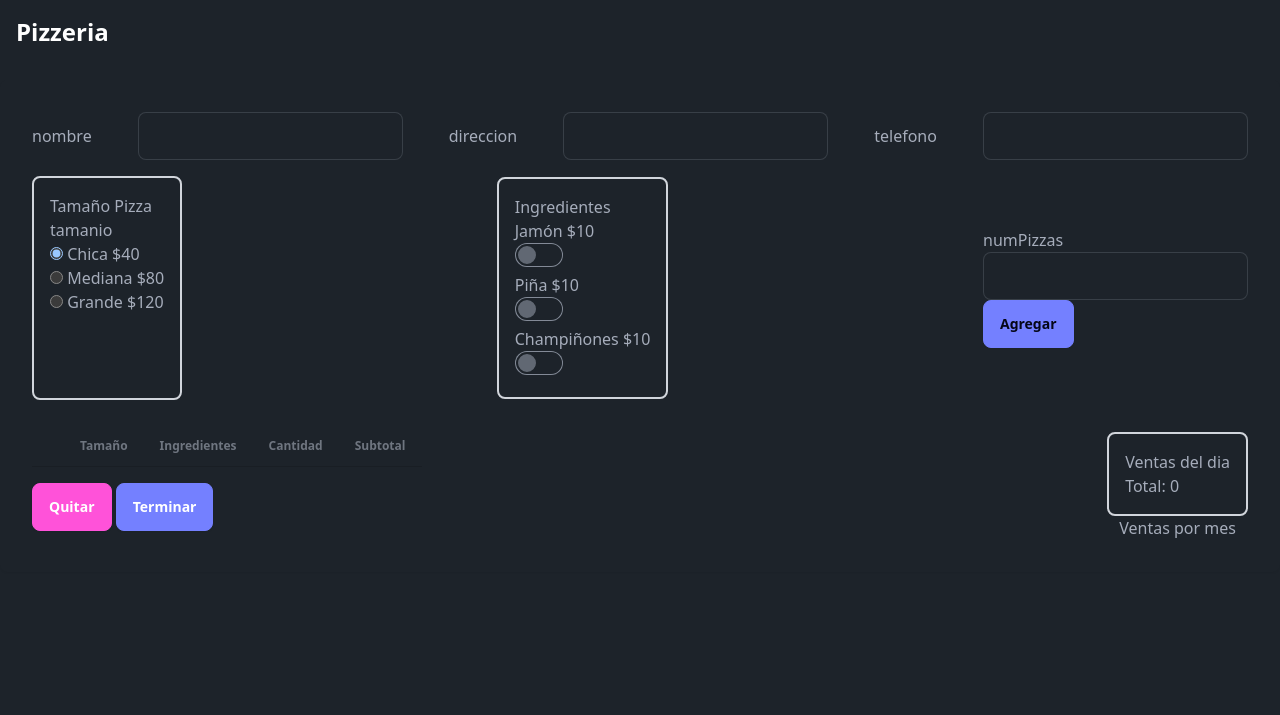
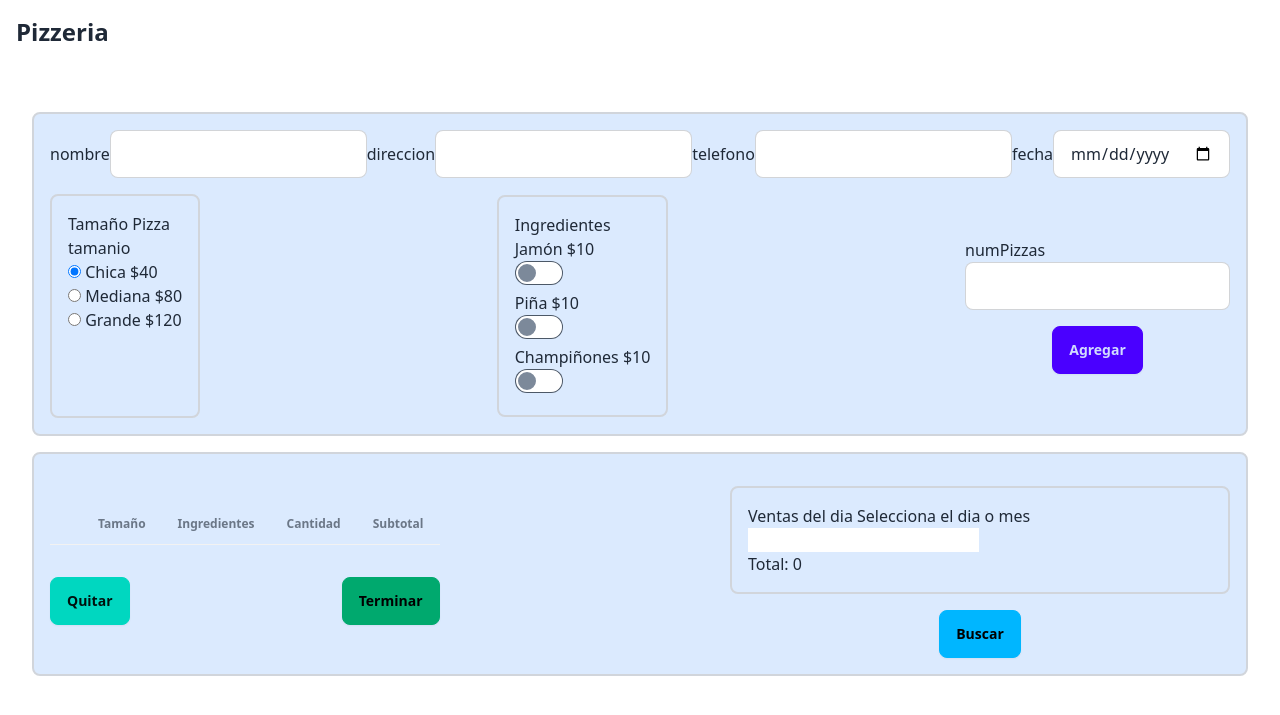
Before and after one commit to IDGS-801-21000016/Practicas_BD_IDGS801, a Flask app: page /pizza in a window 1280 px wide. Shown: the top 715 px of the page. Run offline with Flask 3, Linux system fonts and the light colour scheme; lists and menus that the app fills with data are empty; some libraries are stand-ins or nearby versions.

Commit message:
JURH 13/3/2024 practica pizzeria

```diff
--- a/forms.py
+++ b/forms.py
@@ -1,6 +1,6 @@
 
 from flask_wtf import Form
-from wtforms import StringField, IntegerField, EmailField,FloatField,RadioField,BooleanField
+from wtforms import StringField, IntegerField, EmailField,FloatField,RadioField,BooleanField,SelectField,DateField
 # importamos los validadores de WTForms
 from wtforms.validators import DataRequired, Length, Email
 
@@ -25,6 +25,7 @@ class PizzeriaForm(Form):
     id = StringField('id')
     Nombre = StringField('nombre',validators=[DataRequired(message="El campo es requerido"), Length(4, 50, "Ingresa un nombre valido")])
     Direccion = StringField('direccion', validators=[DataRequired(message="El campo es requerido")])
+    fecha = DateField('fecha', validators=[DataRequired(message="El campo es requerido")])
     Telefono = StringField('telefono', validators=[Length(4, 50, "Ingresa un telefono valido min 4 max 50"), DataRequired(message="El campo es requerido")])
     NumPizzas = IntegerField('numPizzas', validators=[DataRequired(message="El campo es requerido")])
     Tamanio = RadioField('tamanio', choices=[('chica', 'Chica $40'), ('mediana', 'Mediana $80'), ('grande', 'Grande $120')], validators=[DataRequired(message="El campo es requerido")], default='chica')
--- a/main.py
+++ b/main.py
@@ -12,8 +12,9 @@ import json
 import datetime
 
 
+app.config.from_object(DevConfig)
 
-app.config.from_object(DevConfig)
+
 csrf = CSRFProtect(app)
 
 
@@ -35,20 +36,45 @@ def index():
 
 @app.route('/ventasByDayOrMonth', methods=['POST'])
 def ventasByDayOrMonth():
-    dayOrMonth  = request.json["dayOrMonth"]
+    dayOrMonth = request.json["dayOrMonth"]
     ventas = ventaFinal.query.all()
 
-    # Filtrar las ventas que se hicieron el mismo día sacando del date el día de hoy
-    if dayOrMonth == "day":
-        ventas = [venta_to_dict(venta) for venta in ventas if venta.fecha_compra.date() == datetime.datetime.now().date()]
-        total_ventas = sum(venta["total"] for venta in ventas)
+    days = {
+        "lunes": 0,
+        "martes": 1,
+        "miercoles": 2,
+        "jueves": 3,
+        "viernes": 4,
+        "sabado": 5,
+        "domingo": 6
+    }
 
-        return jsonify({"total_ventas": total_ventas, "ventas": ventas})
+    mon = {
+        "enero": 1,
+        "febrero": 2,
+        "marzo": 3,
+        "abril": 4,
+        "mayo": 5,
+        "junio": 6,
+        "julio": 7,
+        "agosto": 8,
+        "septiembre": 9,
+        "octubre": 10,
+        "noviembre": 11,
+        "diciembre": 12
+    }
+
+    if dayOrMonth in days:
+        ventas_filtradas = [venta_to_dict(venta) for venta in ventas if venta.fecha_compra.weekday() == days[dayOrMonth]]
+        print(f"Ventas del dia: {ventas_filtradas}")
     else:
-        ventas = [venta_to_dict(venta) for venta in ventas if venta.fecha_compra.month == datetime.datetime.now().month]
-        total_ventas = sum(venta["total"] for venta in ventas)
+        ventas_filtradas = [venta_to_dict(venta) for venta in ventas if venta.fecha_compra.month == mon[dayOrMonth]]
+        print(f"Ventas del mes: {ventas_filtradas}")
 
-        return jsonify({"total_ventas": total_ventas, "ventas": ventas})
+    total_ventas = sum([venta["total"] for venta in ventas_filtradas])
+    return jsonify({"total_ventas": total_ventas, "ventas": ventas_filtradas})
+
+
 
 def venta_to_dict(venta):
     return {
@@ -68,24 +94,23 @@ def pizza():
         "grande": 120
     }
     ventas = ventaFinal.query.all()
-    #filtrar las ventas que se hicieron el mismo dia sacando del date el dia de hoy
+
     ventas = [venta.__dict__ for venta in ventas if venta.fecha_compra.date() == datetime.datetime.now().date()]
     print(f"Ventas del dia: {ventas}")
 
     total_ventas = lambda ventas: sum([venta["total"] for venta in ventas])
 
     if request.method == 'PUT':
-        #aqui se agregan las pizzas a la tabla ventaFinal
+
         id_cliente = request.json["id_cliente"]
         id_pizza = request.json["ids"]
+        fecha = request.json["fecha"]
+
+        pizzas=[]
+
+        id_pizza = json.loads(id_pizza)
 
 
-
-        pizzas=[]
-        #convertir el string a un arreglo de enteros
-        id_pizza = json.loads(id_pizza)
-
-        #obtenemos todas las pizzas del cliente para calcular el total
         for id_pizza in id_pizza:
                 pizza = Pizza.query.filter_by(id=id_pizza).first()
                 pizzas.append(pizza)
@@ -96,15 +121,15 @@ def pizza():
 
         precio_Total =  0
         for pizza in pizzas:
-                precio_Total += pizza["numPizzas"] * precio_pizza[pizza["tamanio"]] +(10 if pizza["jamon"] else 0) + (10 if pizza["pina"] else 0) + (10 if pizza["champinones"] else 0)
+                precio_Total += pizza["numPizzas"] * precio_pizza[pizza["tamanio"]] +(10 if pizza["jamon"] else 0) * pizza["numPizzas"] + (10 if pizza["pina"] else 0) * pizza["numPizzas"] + (10 if pizza["champinones"] else 0) * pizza["numPizzas"]
 
-        #agregar ahora so en ventasFinal
 
-        venta = ventaFinal(nombreCliente=cliente.nombre, total=precio_Total)
+
+        venta = ventaFinal(nombreCliente=cliente.nombre, total=precio_Total, fecha_compra=fecha)
         db.session.add(venta)
         db.session.commit()
 
-        #limpiar los datos de pizzeria_form
+
         pizzeria_form.process()
 
         return render_template('pizza.html', form=pizzeria_form, ventas=ventas, total_ventas=total_ventas(ventas))
@@ -113,13 +138,13 @@ def pizza():
         idsToDelete = request.json["idsToDelete"]
         id_cliente  = request.json["id_cliente"]
         print(f"idsToDelete: {idsToDelete} del id_cliente: {id_cliente}")
-        #convertir el string a un arreglo de enteros
+
         idsToDelete = json.loads(idsToDelete)
 
-        # convertir los ids a enteros
+
         for id_pizza in idsToDelete:
                 print(f"Eliminando pizza con id: {id_pizza}")
-                #eliminar la pizza primero de la tabla detalle_pizza_compra
+
                 detalle = detalle_pizza_compra.query.filter_by(id_cliente=id_cliente, id_pizza=id_pizza).first()
                 db.session.delete(detalle)
                 db.session.commit()
@@ -128,22 +153,23 @@ def pizza():
                 db.session.commit()
         pizzas = db.session.query(Pizza).join(detalle_pizza_compra).filter(detalle_pizza_compra.id_cliente == id_cliente).all()
         pizzas = [pizza.__dict__ for pizza in pizzas]
-        pizzeria_form.id.data = id_cliente  # Asignar el ID al formulario
-        #agregar al arreglo de pizzas el subtotal de cada pizza que es numPizzas * precio_pizza[tamanio]
+        pizzeria_form.id.data = id_cliente
+
         for pizza in pizzas:
-            pizza["subtotal"] = pizza["numPizzas"] * precio_pizza[pizza["tamanio"]] +(10 if pizza["jamon"] else 0) + (10 if pizza["pina"] else 0) + (10 if pizza["champinones"] else 0)
-        return render_template('pizza.html', form=pizzeria_form, pizzas=pizzas, ventas=ventas, total_ventas=total_ventas(ventas))
+            pizza["subtotal"] =pizza["numPizzas"] * precio_pizza[pizza["tamanio"]] +(10 if pizza["jamon"] else 0) * pizza["numPizzas"] + (10 if pizza["pina"] else 0) * pizza["numPizzas"] + (10 if pizza["champinones"] else 0) * pizza["numPizzas"]
+        return render_template('pizza.html', form=pizzeria_form, pizzas=pizzas, ventas=[], total_ventas=0)
 
     if request.method == 'POST' and pizzeria_form.validate():
         id_cliente = pizzeria_form.id.data
-        if not id_cliente:  # Si el ID del cliente no está en el formulario, crear uno nuevo
+        if not id_cliente:
             cliente = Cliente(nombre=pizzeria_form.Nombre.data, direccion=pizzeria_form.Direccion.data, telefono=pizzeria_form.Telefono.data)
             db.session.add(cliente)
             db.session.commit()
-            id_cliente = cliente.id  # Obtener el ID del cliente creado
+            id_cliente = cliente.id
 
         print(f"Cliente: {id_cliente}")
-        pizzeria_form.id.data = id_cliente  # Asignar el ID al formulario
+        pizzeria_form.id.data = id_cliente
+
 
         pizza = Pizza(numPizzas=pizzeria_form.NumPizzas.data, tamanio=pizzeria_form.Tamanio.data, jamon=pizzeria_form.Jamon.data, pina=pizzeria_form.Pina.data, champinones=pizzeria_form.Champinones.data)
         db.session.add(pizza)
@@ -155,19 +181,12 @@ def pizza():
 
         pizzas = db.session.query(Pizza).join(detalle_pizza_compra).filter(detalle_pizza_compra.id_cliente == id_cliente).all()
         pizzas = [pizza.__dict__ for pizza in pizzas]
-        #agregar al arreglo de pizzas el subtotal de cada pizza que es numPizzas * precio_pizza[tamanio]
         for pizza in pizzas:
-            pizza["subtotal"] = pizza["numPizzas"] * precio_pizza[pizza["tamanio"]] +(10 if pizza["jamon"] else 0) + (10 if pizza["pina"] else 0) + (10 if pizza["champinones"] else 0)
-
-
-
+            pizza["subtotal"] = pizza["numPizzas"] * precio_pizza[pizza["tamanio"]] +(10 if pizza["jamon"] else 0) * pizza["numPizzas"] + (10 if pizza["pina"] else 0) * pizza["numPizzas"] + (10 if pizza["champinones"] else 0) * pizza["numPizzas"]
 
         print(f"Las pizzas acumuladas son: {pizzas}")
 
-        return render_template('pizza.html', form=pizzeria_form, pizzas=pizzas, ventas=ventas, total_ventas=total_ventas(ventas))
-
-    #regresar las ventas que se hicieron el mismo dia
-
+        return render_template('pizza.html', form=pizzeria_form, pizzas=pizzas, ventas=[], total_ventas=0)
 
 
     return render_template('pizza.html', form=pizzeria_form, pizzas=[], ventas=ventas, total_ventas=total_ventas(ventas))
@@ -192,6 +211,8 @@ def empleados():
 def tabla_empleados():
         empleados = Empleados.query.all()
         return render_template('tabla_empleado.html', empleados=empleados)
+
+
 
 @app.route('/editar', methods=['GET', 'POST'])
 def editar_empleado():
@@ -242,9 +263,6 @@ def eliminar_empleado():
 
 @app.route('/alumnos', methods=['GET', 'POST'])
 def alumnos():
-        # titulo = "UTL!!!"
-        # nombres = ["Mario", "Juan", "Pedro", "Dario"]
-        # return render_template('alumnos.html', titulo=titulo, nombres=nombres)
         usuario_form = UserForm(request.form)
         nombre = None
         p_apellido = None
--- a/models.py
+++ b/models.py
@@ -55,3 +55,6 @@ class ventaFinal(db.Model):
     nombreCliente: str = db.Column(db.String(50))
     total: float = db.Column(db.Float)
     fecha_compra: datetime = db.Column(db.DateTime, default=datetime.datetime.now)
+    dia = db.Column(db.String(50))
+    mes = db.Column(db.String(50))
+    anio = db.Column(db.String(50))
--- a/static/main.js
+++ b/static/main.js
@@ -1,17 +1,19 @@
 let total = 0;
+console.log('main.js loaded');
 document
 	.getElementById('terminar')
-	.addEventListener('click', function () {
-		// Hacer un reduce para sumar todos los subtotales que no han sido removidos
-		total = Array.from(
-			document.querySelectorAll('td input[type="checkbox"]')
-		).reduce((acc, checkbox) => {
-			return (
-				acc +
-				Number(
-					checkbox.closest('tr').querySelectorAll('td')[4].innerText
-				)
-			);
+	.addEventListener('click', function (e) {
+		// Obtener todas las celdas de subtotal
+		const subtotalCells =
+			document.querySelectorAll('td:nth-child(5)');
+
+		// Sumar los subtotales
+		total = Array.from(subtotalCells).reduce((acc, el) => {
+			const subtotal = parseFloat(el.textContent);
+			if (!isNaN(subtotal)) {
+				return acc + subtotal;
+			}
+			return acc;
 		}, 0);
 
 		// Muestra la confirmación después de cada cambio
@@ -24,7 +26,8 @@ document
 			// Fetch para terminar la orden
 			let json = {
 				ids: JSON.stringify(ids),
-				id_cliente: document.querySelector('input[name="id"]').value
+				id_cliente: document.querySelector('input[name="id"]').value,
+				fecha: document.querySelector('input[name="fecha"]').value
 			};
 
 			fetch('/pizza', {
@@ -35,10 +38,8 @@ document
 						'input[name="csrf_token"]'
 					).value
 				},
-				redirect: 'follow',
 				body: JSON.stringify(json)
 			}).then(response => {
-				console.log({ response });
 				window.location.href = response.url;
 			});
 		}
@@ -91,19 +92,6 @@ document
 	.getElementById('ventas')
 	.addEventListener('click', function () {
 		//cambiar el texto del boton y label por mes o dia
-		let label = document.getElementById('label_ventas');
-		let button = document.getElementById('ventas');
-		let dayOrMonth;
-
-		if (label.innerText === 'Ventas del dia') {
-			label.innerText = 'Ventas por mes';
-			button.innerText = 'Ventas por dia';
-			dayOrMonth = 'mes';
-		} else {
-			label.innerText = 'Ventas del dia';
-			button.innerText = 'Ventas por mes';
-			dayOrMonth = 'day';
-		}
 
 		// Fetch para obtener las ventas
 		fetch('/ventasByDayOrMonth', {
@@ -115,7 +103,9 @@ document
 				).value
 			},
 			body: JSON.stringify({
-				dayOrMonth
+				dayOrMonth: String(
+					document.getElementById('diaMest').value
+				).toLocaleLowerCase()
 			})
 		})
 			.then(response => response.json())
--- a/templates/layout3.html
+++ b/templates/layout3.html
@@ -1,5 +1,5 @@
 <!DOCTYPE html>
-<html lang="es" data-theme="dark">
+<html lang="es" data-theme="light">
 	<head>
 		<meta charset="UTF-8" />
 		<meta
@@ -13,14 +13,14 @@
 			type="text/css"
 		/>
 		<script src="https://cdn.tailwindcss.com"></script>
-		<script src="../static/main.js" type="module"></script>
+
 		<title>Pizzeria</title>
 	</head>
 	<body>
-		<header class="bg-primary-500 text-white p-4">
+		<header class="bg-primary-500 p-4">
 			<h1 class="text-2xl font-bold">Pizzeria</h1>
 		</header>
-		<main class="mx-auto p-8 shadow-sm rounded-lg mt-4">
+		<main class="mx-auto p-8 mt-4">
 			{% block content %} {% endblock %}
 		</main>
 	</body>
--- a/templates/pizza.html
+++ b/templates/pizza.html
@@ -2,17 +2,23 @@
 block content %}
 
 <main>
+	<script src="../static/main.js" type="module"></script>
 	<form method="POST" novalidate id="form">
 		<div class="hidden">
 			{{macros.camposNuevos(form.id, class="hidden")}}
 		</div>
 		<input type="hidden" name="csrf_token" value="{{csrf_token()}}" />
+		<section
+			class="bg-blue-100 p-4 rounded-lg border-2 border-gray-300"
+		>
 			<div class="flex flex-row justify-between items-center">
-			{{macros.camposNuevos(form.Nombre, class="input w-full max-w-xs
-			input input-bordered")}} {{macros.camposNuevos(form.Direccion,
+				{{macros.camposNuevos(form.Nombre, class="input input-bordered
+				w-full max-w-xs")}} {{macros.camposNuevos(form.Direccion,
 				class="input w-full max-w-xs input input-bordered")}}
 				{{macros.camposNuevos(form.Telefono, class="input w-full
-			max-w-xs input input-bordered")}}
+				max-w-xs input input-bordered")}} {{
+				macros.camposNuevos(form.fecha, class="input w-full max-w-xs
+				input-bordered") }}
 			</div>
 
 			<div class="flex flex-row justify-between items-center mt-4">
@@ -43,13 +49,16 @@ block content %}
 						input-bordered")}}
 					</div>
 
-				<div>
+					<div class="flex flex-row justify-center items-center mt-4">
 						<button class="btn btn-primary">Agregar</button>
 					</div>
 				</div>
 			</div>
+		</section>
 
-		<div class="flex flex-row justify-between items-center mt-4">
+		<div
+			class="flex flex-row justify-between items-center mt-4 bg-blue-100 p-4 rounded-lg border-2 border-gray-300"
+		>
 			<div>
 				<div class="overflow-x-auto max-h-40 overflow-auto">
 					<table class="table table-zebra">
@@ -85,11 +94,11 @@ block content %}
 					</table>
 				</div>
 				<input type="hidden" name="terminar" />
-				<div>
+				<div class="flex flex-row justify-between items-center mt-4">
 					<button
 						id="quitar"
 						type="button"
-						class="btn btn-secondary text-white mt-4"
+						class="btn btn-accent mt-4"
 					>
 						Quitar
 					</button>
@@ -97,7 +106,7 @@ block content %}
 					<button
 						type="button"
 						id="terminar"
-						class="btn btn-primary text-white mt-4"
+						class="btn btn-success mt-4 text-"
 					>
 						Terminar
 					</button>
@@ -106,22 +115,54 @@ block content %}
 
 			<div class="flex flex-col justify-between items-center mt-4">
 				<div
-					class="overflow-x-auto max-h-40 overflow-auto border-2 border-gray-300 p-4 rounded-lg"
+					class="overflow-x-auto max-h-40 overflow-auto border-2 border-gray-300 p-4 rounded-lg w-[500px]"
 				>
 					<span id="label_ventas">Ventas del dia</span>
 
+					<label>
+						Selecciona el dia o mes
+						<input
+							type="list"
+							name="diaMes"
+							list="diaMes"
+							id="diaMest"
+						/>
+					</label>
+
+					<datalist id="diaMes">
+						<option value="Lunes">Lunes</option>
+						<option value="Martes">Martes</option>
+						<option value="Miercoles">Miercoles</option>
+						<option value="Jueves">Jueves</option>
+						<option value="Viernes">Viernes</option>
+						<option value="Sabado">Sabado</option>
+						<option value="Domingo">Domingo</option>
+						<option value="Enero">Enero</option>
+						<option value="Febrero">Febrero</option>
+						<option value="Marzo">Marzo</option>
+						<option value="Abril">Abril</option>
+						<option value="Mayo">Mayo</option>
+						<option value="Junio">Junio</option>
+						<option value="Julio">Julio</option>
+						<option value="Agosto">Agosto</option>
+						<option value="Septiembre">Septiembre</option>
+						<option value="Octubre">Octubre</option>
+						<option value="Noviembre">Noviembre</option>
+						<option value="Diciembre">Diciembre</option>
+					</datalist>
+
 					<div id="ventasContainer">
 						{% for v in ventas %}
-
 						<p>{{v.nombreCliente}} total {{v.total}}</p>
-
 						{% endfor %}
 
 						<p>Total: {{total_ventas}}</p>
 					</div>
 				</div>
 
-				<button id="ventas" type="button">Ventas por mes</button>
+				<button id="ventas" type="button" class="btn btn-info mt-4">
+					Buscar
+				</button>
 			</div>
 		</div>
 	</form>
```
Also changed, not shown: requirements.txt (+14 -0 lines). Lines whose indentation alone changed are shown as unchanged.
